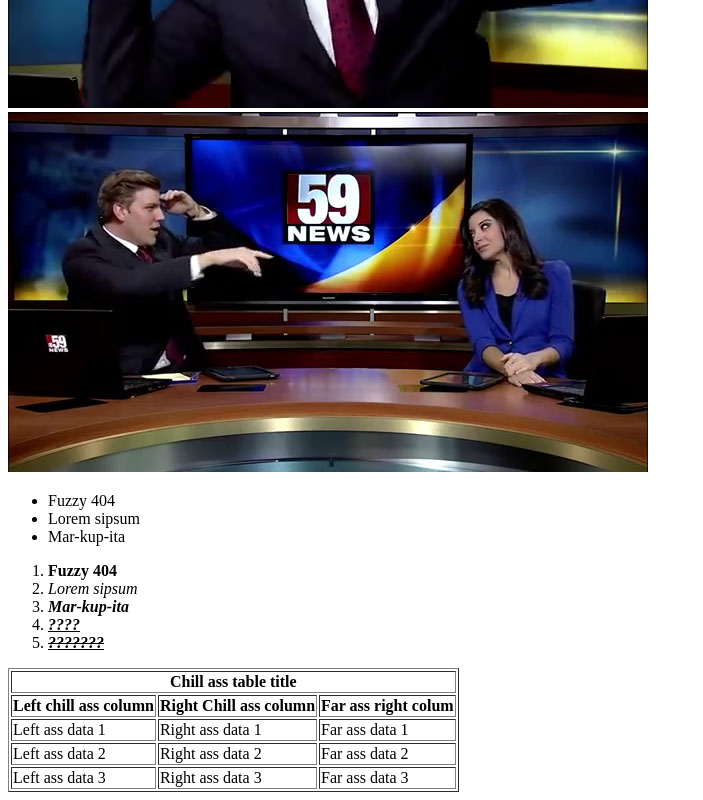
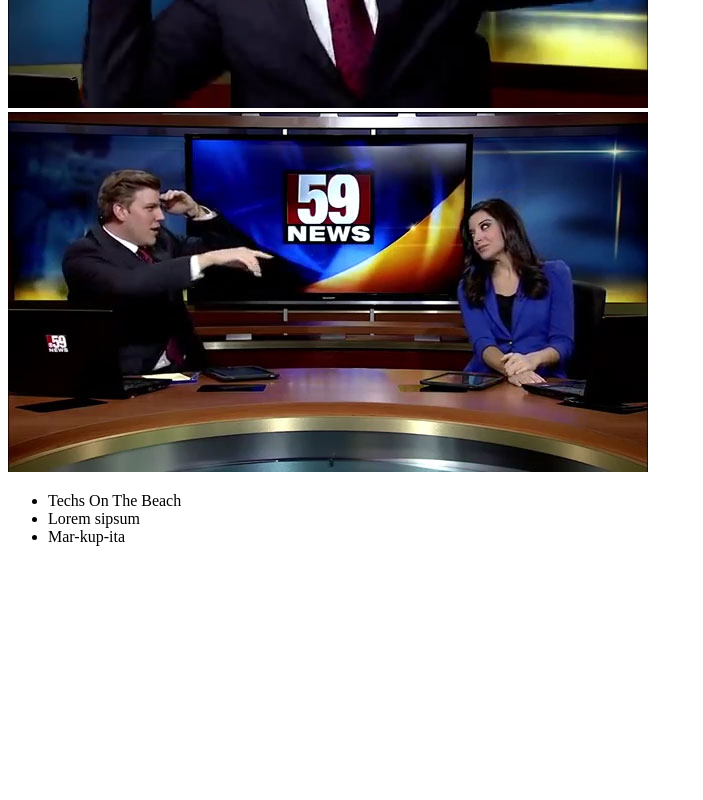
Before and after one commit to sammyanthag/HTML_Structure, a plain HTML site: page index.html in a window 1280 px wide. Shown: the part 570-1370 px from the top of the page, without its empty margins (0-703 px from the left). After the commit the page ends 1132 px from the top, so only its background shows below. Drawn offline with Linux system fonts and the light colour scheme.

Commit message:
Condensed Code
Removed Table Section, Reworded information and added more items to the
link.

```diff
--- a/index.html
+++ b/index.html
@@ -6,7 +6,7 @@
         <link rel="icon" type="image/png" href="freshcon.png">
     </head>
     <body>
-        <h1>This is illist of the chillist website</h1>
+        <h1>This is the chillist website</h1>
         <div class="content">
             <h2>Here is a chill div</h2>
             <p>With a chill chill paragraph</p>
@@ -16,7 +16,7 @@
         <div class="content">
             <h5> So not chill at all</h5>
         </div>
-        <a href="https://khe.io/">Maybe this is chill?</a>
+        <a href="https://khe.io/" title="KHE" target="_blank">Maybe this is chill?</a>
         <p>
             <img src="img/img_one.jpg">
             <a href="https://youtu.be/vmBeF-oyFKw"><img src="img/img_two.jpg"></a>
@@ -24,50 +24,11 @@
 
         <div class="content">
             <ul>
-                <li>Fuzzy 404</li>
+                <li>Techs On The Beach</li>
                 <li>Lorem sipsum</li>
                 <li>Mar-kup-ita</li>
             </ul>
-            <ol>
-                <li><b>Fuzzy 404</b></li>
-                <li><i>Lorem sipsum</i></li>
-                <li><b><i>Mar-kup-ita</i></b></li>
-                <li><b><i><u>????</u></i></b></li>
-                <li><b><i><u><s>???????</s></u></i></b></li>
-            </ol>
         </div>
-
-        <table border="1px">
-            <thead>
-                <tr>
-                    <th colspan="3"> Chill ass table title</th>
-                </tr>
-                <tr>
-                    <th>Left chill ass column</th>
-                    <th>Right Chill ass column</th>
-                    <th>Far ass right colum</th>
-                </tr>
-            </thead>
-            <tbody>
-                <tr>
-                    <td>Left ass data 1</td>
-                    <td>Right ass data 1</td>
-                    <td>Far ass data 1</td>
-                </tr>
-                <tr>
-                    <td>Left ass data 2</td>
-                    <td>Right ass data 2</td>
-                    <td>Far ass data 2</td>
-                </tr>
-                <tr>
-                    <td>Left ass data 3</td>
-                    <td>Right ass data 3</td>
-                    <td>Far ass data 3</td>
-                </tr>
-
-            </tbody>
-        </table>
-
     </body>
     <script>
     </script>
```
